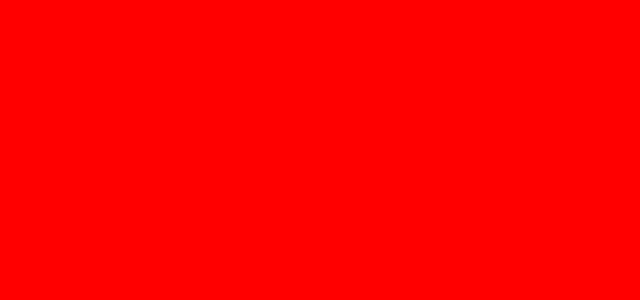
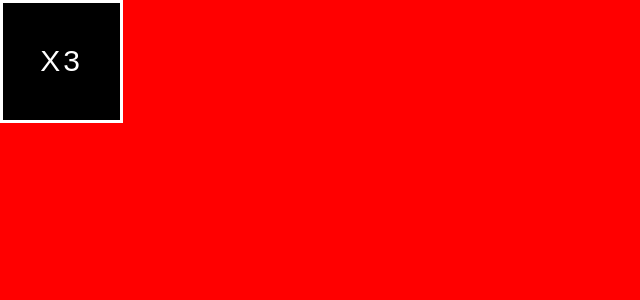
Before and after one commit to beurkinger/mazes, a Preact app: page / in a window 1280 px wide. Shown: the top 300 px of the page, without its empty margins (0-640 px from the left). Built offline with nearby package versions, Linux system fonts and the light colour scheme.

Commit message:
Complete first implementation of Maze

```diff
--- a/src/components/Maze/Maze.css
+++ b/src/components/Maze/Maze.css
@@ -2,3 +2,14 @@
     display: block;
     image-rendering: pixelated;
 }
+
+.message {
+    display: flex;
+    flex-direction: column;
+    justify-content: center;
+    box-sizing: border-box;
+    font-family: Arial, Helvetica, sans-serif;
+    text-align: center;
+    border: 0 solid white;
+    text-transform: uppercase;
+  }
--- a/src/components/Maze/Maze.tsx
+++ b/src/components/Maze/Maze.tsx
@@ -1,73 +1,91 @@
 import { h, FunctionComponent } from 'preact';
 import { useEffect, useRef, useState } from 'preact/hooks';
 
-import { setupCanvas } from './utils/canvas';
+import { MazeRenderer } from './utils/MazeRenderer';
 
 import style from './Maze.css';
 
 interface Props {
+  animationDelay?: number;
   backgroundColor?: string;
   borderWidth?: number;
-  frontColor?: string;
+  buildDelay?: number;
   cellSize?: number;
-  buildDelay?: number;
   introDelay?: number;
   nbColumns?: number;
   nbRows?: number;
+  strokeColor?: string;
 }
 
 const Maze: FunctionComponent<Props> = ({
-  backgroundColor = '#000',
-  borderWidth = 1,
-  frontColor = '#FFF',
-  cellSize = 5,
+  animationDelay = 100,
+  backgroundColor = '#000000',
+  borderWidth = 3,
   buildDelay = 100,
+  cellSize = 15,
   introDelay = 100,
-  nbColumns = 16,
-  nbRows = 16,
+  nbColumns = 8,
+  nbRows = 8,
+  strokeColor = '#FFFFFF',
 }: Props) => {
-  console.log(
-    backgroundColor,
-    borderWidth,
-    frontColor,
-    cellSize,
-    buildDelay,
-    introDelay,
-    nbColumns,
-    nbRows
-  );
+  const canvasRef = useRef<HTMLCanvasElement>(null);
+  const rendererRef = useRef<MazeRenderer | null>(null);
+  const timeoutRef = useRef<number | null>(null);
 
-  const animationFrameRef = useRef(0);
-  const canvasRef = useRef<HTMLCanvasElement>(null);
-  const ctxRef = useRef<CanvasRenderingContext2D | null>(null);
-  const sizeRef = useRef({ height: 0, width: 0 });
-
+  const [canvasSize, setCanvasSize] = useState({ height: 0, width: 0 });
   const [isMessageVisible, setIsMessageVisible] = useState(false);
 
-  const draw = () => {};
+  function blinkMessage(nbBlink = 0, i = 1): Promise<void> {
+    return new Promise((resolve) => {
+      setIsMessageVisible((isMessageVisible) => !isMessageVisible);
 
-  // const handleResize = () => {
-  //   if (ctxRef.current) {
-  //     sizeRef.current = setupCanvas(ctxRef.current);
-  //   }
-  // };
+      if (i >= nbBlink) return resolve();
+
+      timeoutRef.current = window.setTimeout(() => {
+        blinkMessage(nbBlink, i + 1).then(resolve);
+      }, 500);
+    });
+  }
+
+  const generateSuccessMessage = (): string => {
+    const letters = 'KQVWXYZЖБИФДЯЛ';
+    const randomLetter = letters.charAt(
+      Math.floor(Math.random() * letters.length)
+    );
+    const randomNumber = Math.floor(Math.random() * 100).toString();
+    return `${randomLetter}${randomNumber}`;
+  };
+
+  function buildMaze() {
+    rendererRef.current
+      ?.buildMaze()
+      .then(() => blinkMessage(6))
+      .then(buildMaze);
+  }
 
   useEffect(() => {
-    ctxRef.current =
-      canvasRef?.current.getContext('2d', { alpha: false }) ?? null;
+    rendererRef.current = new MazeRenderer(
+      canvasRef.current,
+      borderWidth,
+      nbColumns,
+      nbRows,
+      cellSize,
+      backgroundColor,
+      strokeColor,
+      animationDelay,
+      buildDelay
+    );
 
-    if (!ctxRef.current) return;
+    const canvasSize = rendererRef.current.getCanvasSize();
+    setCanvasSize(canvasSize);
+    setTimeout(() => {
+      buildMaze();
+    }, introDelay);
 
-    sizeRef.current = setupCanvas(ctxRef.current);
-    animationFrameRef.current = requestAnimationFrame(draw);
-
-    return () => cancelAnimationFrame(animationFrameRef.current);
-  }, [draw]);
-
-  // useEffect(() => {
-  //   window?.addEventListener('resize', handleResize);
-  //   return () => window?.removeEventListener('resize', handleResize);
-  // }, []);
+    return () => {
+      rendererRef.current?.destroy();
+    };
+  }, []);
 
   return (
     <div className={style.maze}>
@@ -75,20 +93,27 @@ const Maze: FunctionComponent<Props> = ({
         ref={canvasRef}
         style={{
           backgroundColor,
-          display: isMessageVisible ? 'block' : 'none',
+          display: !isMessageVisible ? 'block' : 'none',
+          height: `${canvasSize.height}px`,
+          width: `${canvasSize.width}px`,
         }}
       />
-      {/* {!isMessageVisible && (
-        <Message
-          background={backgroundColor}
-          borderWidth={borderWidth}
-          color={frontColor}
-          fontSize={cellSize * 2}
-          height={canvasSize.height}
-          message={this.generateSuccessMessage()}
-          width={canvasSize.width}
-        />
-      )} */}
+      {isMessageVisible && (
+        <div
+          className={style.message}
+          style={{
+            backgroundColor,
+            borderWidth,
+            color: strokeColor,
+            fontSize: `${cellSize * 2}px`,
+            height: `${canvasSize.height}px`,
+            letterSpacing: `${cellSize / 5}px`,
+            width: `${canvasSize.width}px`,
+          }}
+        >
+          {generateSuccessMessage()}
+        </div>
+      )}
     </div>
   );
 };
--- a/src/components/Maze/utils/MazeRenderer.ts
+++ b/src/components/Maze/utils/MazeRenderer.ts
@@ -1,21 +1,23 @@
-import { Cell, Maze } from './MazeBuilder';
+import { Cell, Maze, MazeBuilder } from './MazeBuilder';
+import { setupCanvas } from './canvas';
 
-const DEFAULT_BORDER_WIDTH = 1;
-const DEFAULT_NB_COLUMS = 16;
-const DEFAULT_NB_ROWS = 16;
-const DEFAULT_CELL_SIZE = 5;
-const DEFAULT_BACKGROUND_COLOR = '#00000';
-const DEFAULT_STROKE_COLOR = '#FFFFFF';
-const DEFAULT_ANIMATION_DELAY = 100;
-
+enum Defaults {
+  borderWidth = 1,
+  mbColumns = 16,
+  nbRows = 16,
+  cellSize = 5,
+  backgroundColor = '#00000',
+  strokeColor = '#FFFFFF',
+  animationDelay = 100,
+  buildDelay = 100,
+}
 export class MazeRenderer {
   mainCanvas: HTMLCanvasElement;
   mainCanvasCtx: null | CanvasRenderingContext2D;
   mazeCanvas: HTMLCanvasElement;
   mazeCanvasCtx: null | CanvasRenderingContext2D;
 
-  animationFrame: null | number;
-  animationTimeout: null | number;
+  builder: MazeBuilder;
 
   borderWidth: number;
   nbColumns: number;
@@ -23,18 +25,22 @@ export class MazeRenderer {
   cellSize: number;
   backgroundColor: string;
   strokeColor: string;
+  animationDelay: number;
+  buildDelay: number;
 
-  onRender?: () => void;
+  animationFrame: null | number = null;
+  animationTimeout: null | number = null;
 
   constructor(
     canvas: HTMLCanvasElement,
-    borderWidth: number = DEFAULT_BORDER_WIDTH,
-    nbColumns: number = DEFAULT_NB_COLUMS,
-    nbRows: number = DEFAULT_NB_ROWS,
-    cellSize: number = DEFAULT_CELL_SIZE,
-    backgroundColor: string = DEFAULT_BACKGROUND_COLOR,
-    strokeColor: string = DEFAULT_STROKE_COLOR,
-    onRender?: () => void
+    borderWidth: number = Defaults.borderWidth,
+    nbColumns: number = Defaults.mbColumns,
+    nbRows: number = Defaults.nbRows,
+    cellSize: number = Defaults.cellSize,
+    backgroundColor: string = Defaults.backgroundColor,
+    strokeColor: string = Defaults.strokeColor,
+    animationDelay: number = Defaults.animationDelay,
+    buildDelay: number = Defaults.buildDelay
   ) {
     this.borderWidth = borderWidth;
     this.nbColumns = nbColumns;
@@ -42,62 +48,29 @@ export class MazeRenderer {
     this.cellSize = cellSize;
     this.backgroundColor = backgroundColor;
     this.strokeColor = strokeColor;
-    this.animationFrame = null;
-    this.animationTimeout = null;
-    this.onRender = onRender;
+    this.animationDelay = animationDelay;
+    this.buildDelay = buildDelay;
+
+    this.builder = new MazeBuilder(nbColumns, nbRows);
 
     this.mainCanvas = canvas;
     this.mazeCanvas = document.createElement('canvas');
 
-    this.mainCanvas.width = nbColumns * cellSize + borderWidth;
-    this.mainCanvas.height = nbRows * cellSize + borderWidth;
-    this.mazeCanvas.width = this.mainCanvas.width;
-    this.mazeCanvas.height = this.mainCanvas.height;
-
-    this.mainCanvasCtx = this.mainCanvas.getContext('2d');
-    this.mazeCanvasCtx = this.mazeCanvas.getContext('2d');
+    this.mainCanvasCtx = this.mainCanvas.getContext('2d', { alpha: false });
+    this.mazeCanvasCtx = this.mazeCanvas.getContext('2d', { alpha: false });
 
     if (this.mainCanvasCtx && this.mazeCanvasCtx) {
-      this.mainCanvasCtx.imageSmoothingEnabled = false;
-      this.mazeCanvasCtx.imageSmoothingEnabled = false;
+      const { width, height } = setupCanvas(
+        this.mainCanvasCtx,
+        nbColumns * cellSize + borderWidth,
+        nbRows * cellSize + borderWidth
+      );
+      setupCanvas(this.mazeCanvasCtx, width, height, false, false);
     }
   }
 
   getCanvasSize(): { width: number; height: number } {
     return { width: this.mazeCanvas.width, height: this.mazeCanvas.height };
-  }
-
-  displayMessage(message = ''): void {
-    if (!this.mazeCanvasCtx) return;
-
-    const fontSize = this.cellSize * 2;
-
-    this.mazeCanvasCtx.fillStyle = this.strokeColor;
-    this.mazeCanvasCtx.fillRect(
-      0,
-      0,
-      this.mazeCanvas.width,
-      this.mazeCanvas.height
-    );
-    this.mazeCanvasCtx.fillStyle = this.backgroundColor;
-    this.mazeCanvasCtx.fillRect(
-      this.borderWidth,
-      this.borderWidth,
-      this.mazeCanvas.width - this.borderWidth * 2,
-      this.mazeCanvas.height - this.borderWidth * 2
-    );
-
-    this.mazeCanvasCtx.font = `${fontSize}px Arial`;
-    this.mazeCanvasCtx.fillStyle = this.strokeColor;
-    this.mazeCanvasCtx.textBaseline = 'middle';
-    this.mazeCanvasCtx.textAlign = 'center';
-    this.mazeCanvasCtx.fillText(
-      message,
-      this.mazeCanvas.width / 2,
-      this.mazeCanvas.height / 2 + fontSize / 12
-    );
-
-    this.render();
   }
 
   drawCell(
@@ -148,15 +121,15 @@ export class MazeRenderer {
     this.render();
   }
 
-  animateIn = (delay = DEFAULT_ANIMATION_DELAY, i = 0): Promise<void> =>
+  animateIn = (i = 0): Promise<void> =>
     new Promise((resolve) => {
       this.drawAnimationStep(i);
 
       if (i >= this.nbColumns - 1) return resolve();
 
       this.animationTimeout = window.setTimeout(() => {
-        this.animateIn(delay, i + 1).then(resolve);
-      }, delay);
+        this.animateIn(i + 1).then(resolve);
+      }, this.animationDelay);
     });
 
   drawAnimationStep = (i: number): void => {
@@ -192,6 +165,22 @@ export class MazeRenderer {
     this.render();
   };
 
+  buildMaze = (): Promise<void> =>
+    new Promise((resolve) => {
+      this.animateIn().then(() => {
+        this.builder.buildLabyrinthWithDelay(
+          this.buildDelay,
+          (cells, isDone) => {
+            if (!isDone) {
+              this.drawLabyrinth(cells);
+            } else {
+              resolve();
+            }
+          }
+        );
+      });
+    });
+
   render(): void {
     if (this.animationFrame) cancelAnimationFrame(this.animationFrame);
 
@@ -199,12 +188,11 @@ export class MazeRenderer {
       if (this.mainCanvasCtx)
         this.mainCanvasCtx.drawImage(this.mazeCanvas, 0, 0);
     });
-
-    if (this.onRender) this.onRender();
   }
 
   destroy(): void {
     if (this.animationFrame) cancelAnimationFrame(this.animationFrame);
     if (this.animationTimeout) clearTimeout(this.animationTimeout);
+    if (this.builder) this.builder.destroy();
   }
 }
--- a/src/components/Maze/utils/canvas.ts
+++ b/src/components/Maze/utils/canvas.ts
@@ -1,10 +1,11 @@
 export const setupCanvas = (
   ctx: CanvasRenderingContext2D,
-  imageSmoothingEnabled = false
+  width: number,
+  height: number,
+  imageSmoothingEnabled = false,
+  withPixelRatio = true
 ): { height: number; width: number } => {
-  const pixelRatio = window?.devicePixelRatio || 1;
-  const { height, width } = ctx.canvas.getBoundingClientRect();
-
+  const pixelRatio: number = (withPixelRatio && window?.devicePixelRatio) || 1;
   ctx.canvas.width = width * pixelRatio;
   ctx.canvas.height = height * pixelRatio;
   ctx.scale(pixelRatio, pixelRatio);
```
